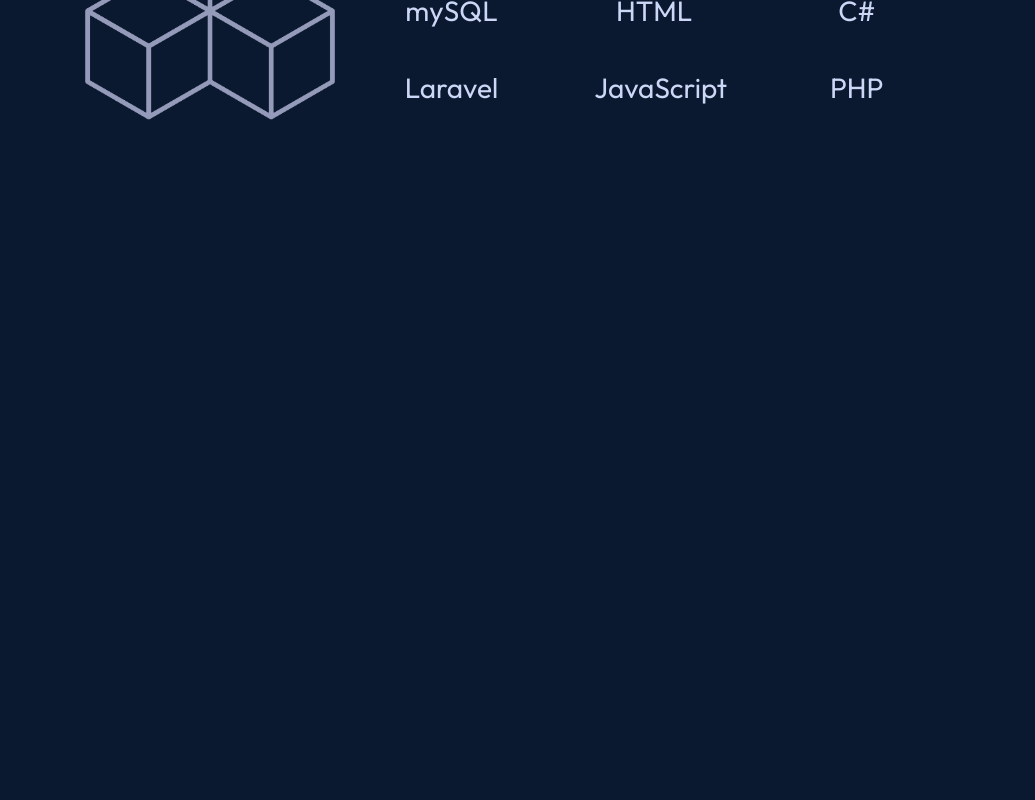
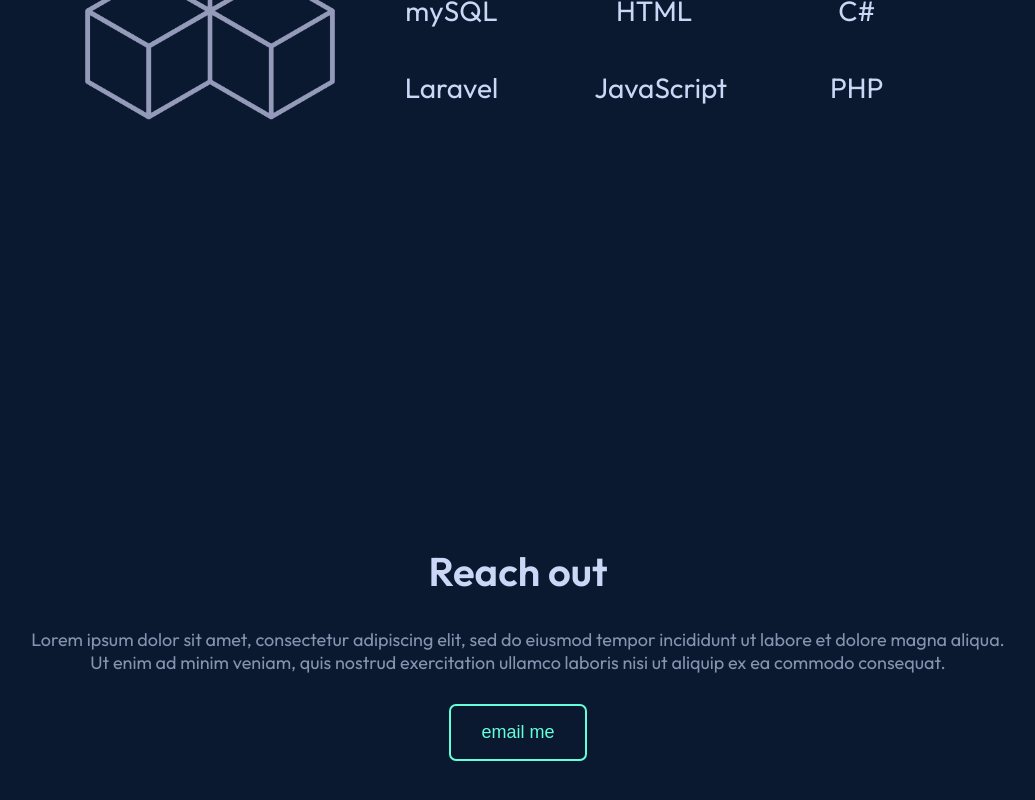
Before and after one commit to CapstoneTeamGreen/website_frontend, a React (Create React App) app: page / in a window 1280 px wide. Shown: the part 1204-2004 px from the top of the page, without its empty margins (122-1157 px from the left). Built offline with nearby package versions, Linux system fonts and the light colour scheme.

Commit message:
Contact component built

```diff
--- a/src/App.js
+++ b/src/App.js
@@ -3,6 +3,7 @@
 import LandingPage from './components/LandingPage';
 import About from './components/About';
 import Projects from './components/Projects';
+import Contact from './components/Contact';
 import { BrowserRouter as Router } from 'react-router-dom';
 
 
@@ -20,7 +21,8 @@
       <Navbar toggle={toggle} />
       <LandingPage />
       <About />
-      <Projects />
+      {/* <Projects /> */}
+      <Contact />
     </Router>
   );
 }
--- /dev/null
+++ b/src/components/Contact/ContactElements.js
@@ -0,0 +1,70 @@
+import styled from "styled-components";
+
+export const ContactContainer = styled.div`
+
+    background: #0A192F;
+    display: flex;
+    flex-direction: column;
+    justify-content: center;
+    align-items: center;
+    padding: 0 30px;
+    height: 100vh;
+    position: relative;
+    z-index: 1;
+
+`
+
+export const ContactContent = styled.div`
+    z-index: 3;
+    max-width: 1200px;
+    position: absolute;
+    padding: 8px 24px;
+    display: flex;
+    flex-direction: column;
+    align-items: center;
+`
+
+export const ContactHeader = styled.header`
+    font-size: calc(24px + 2vmin);
+    font-weight: bold;
+    color: #CCD6F6;
+
+`
+
+export const ContactP = styled.p`
+    font-size: calc(10px + 1vmin);
+    color: #8892B0;
+    text-align: center;
+    margin: 2rem;
+    padding: 0px 70px 0px 70px;
+
+`
+
+export const ButtonWrapper = styled.nav`
+    display: flex;
+    align-items: center;
+`
+
+export const ContactButton = styled.button`
+    border-radius: 5px;
+    background: #0A192F;
+    white-space: nowrap;
+    padding: 16px 30px;
+    color: #64FFDA;
+
+    font-size: 18px;
+    font-weight: 300;
+
+    outline: 2px solid #64FFDA;
+    border: none;
+    cursor: pointer;
+    transition: all 0.2s ease-in-out;
+    text-decoration: none;
+
+    &:hover {
+        transition: all 0.2s ease-in-out;
+        background: #CCD6F6;
+        color: #0A192F;
+        outline: 2px solid #CCD6F6;
+    }
+`
--- /dev/null
+++ b/src/components/Contact/index.js
@@ -0,0 +1,32 @@
+import React from 'react'
+import {
+    ContactContainer,
+    ContactContent,
+    ContactHeader,
+    ContactP,
+    ButtonWrapper,
+    ContactButton
+} from './ContactElements'
+
+const Contact = ({ body }) => {
+  return (
+    <ContactContainer>
+
+        <ContactContent>
+            <ContactHeader>Reach out</ContactHeader>
+            <ContactP>{body}</ContactP>
+
+            <ButtonWrapper>
+                <ContactButton>email me</ContactButton>
+            </ButtonWrapper>
+
+        </ContactContent>
+    </ContactContainer>
+  )
+}
+
+Contact.defaultProps = {
+    body: "Lorem ipsum dolor sit amet, consectetur adipiscing elit, sed do eiusmod tempor incididunt ut labore et dolore magna aliqua. Ut enim ad minim veniam, quis nostrud exercitation ullamco laboris nisi ut aliquip ex ea commodo consequat."
+}
+
+export default Contact
```
